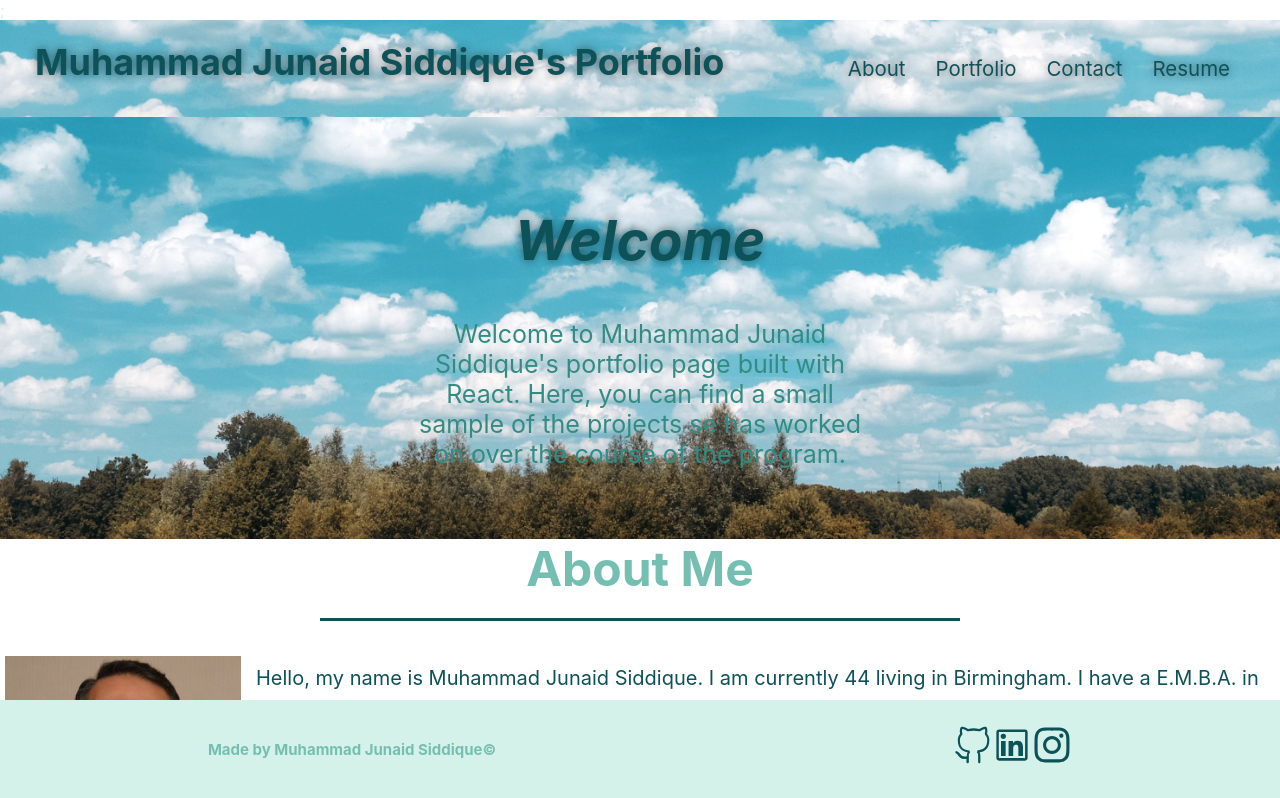
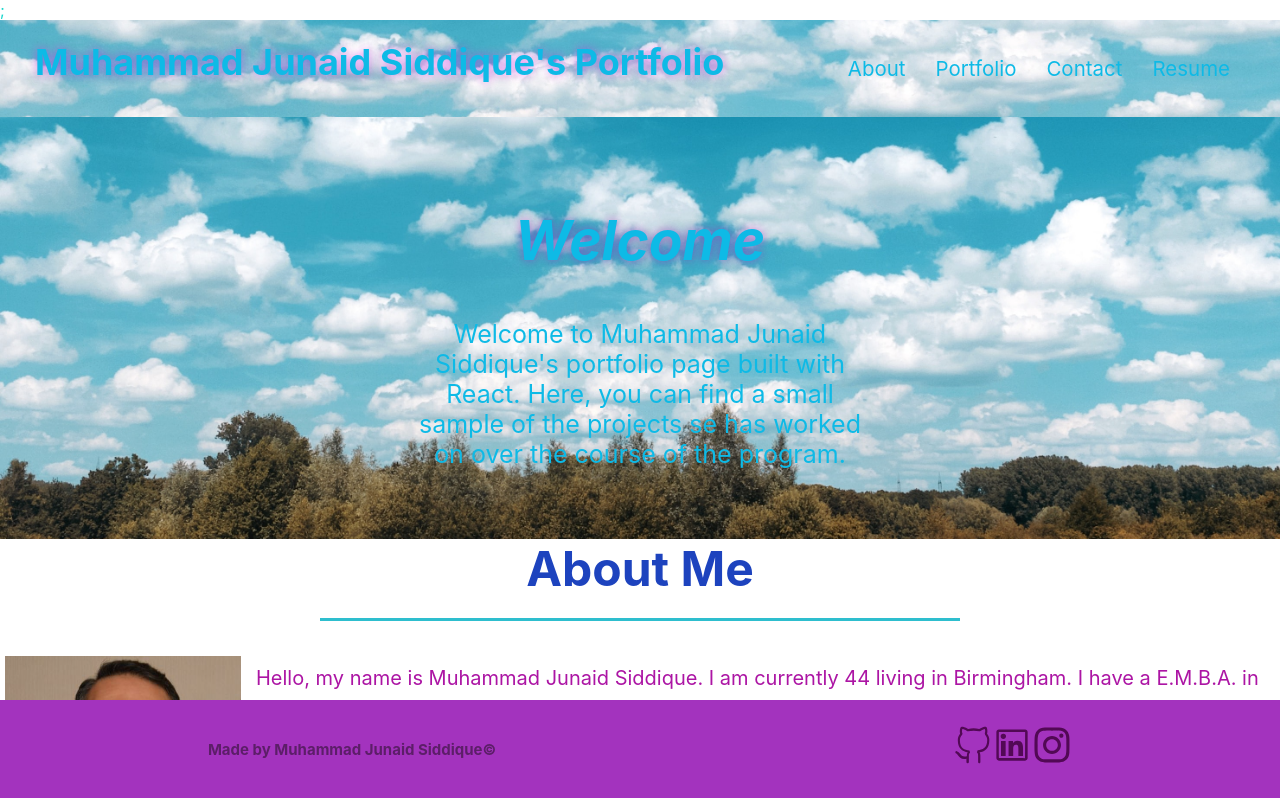
Before and after one commit to junaidmsm/React-Portfolio, a React (Create React App) app: page / in a window 1280 px wide. Shown: the top 798 px of the page. Built offline with nearby package versions, Linux system fonts and the light colour scheme.

Commit message:
changes to css files

```diff
--- a/src/App.css
+++ b/src/App.css
@@ -14,7 +14,7 @@
   }
 
   .App-header {
-    background-color: #282c34;
+    background-color: #1f5fe0;
     min-height: 100vh;
     display: flex;
     flex-direction: column;
@@ -25,7 +25,7 @@
   }
 
   .App-link {
-    color: #d761fb;
+    color: #b822e6;
   }
 
   @keyframes App-logo-spin {
--- a/src/index.css
+++ b/src/index.css
@@ -7,9 +7,9 @@
 
   :root {
     /*main colors */
-    --primary-color: #0E5259;
+    --primary-color: #1aaaec;
     --secondary-color: #9175bf;
-    --tertiary-color: #22b98f;
+    --tertiary-color: #2282b9;
   }
 
   #root {
@@ -22,7 +22,7 @@
 
   body {
     /* more on this crazy alphanumerical value in a minute! */
-    color: #D5F2EA;
+    color: #16d6cc;
     font-family: 'Open Sans', sans-serif;
     margin: 0;
     min-height: 100vh;
@@ -45,7 +45,7 @@
   /* start apply styles to <header> */
   header {
     padding: 20px 35px;
-    background-color: #D5F2EA;
+    background-color: #1619c9;
     display: flex;
     justify-content: space-between;
     flex-wrap: wrap;
@@ -65,15 +65,15 @@
     font-weight: bold;
     margin: 0;
     font-size: 36px;
-    color: #0E5259;
-    text-shadow: 0 0 10px rgba(0, 0, 0, 0.5);
+    color: #0ebae6;
+    text-shadow: 0 0 10px rgba(213, 22, 230, 0.5);
   }
 
 
 
   header a {
     text-decoration: none;
-    color: #0E5259;
+    color: #0ebae6;
   }
 
   header nav {
@@ -95,7 +95,7 @@
     padding: 10px 15px;
     font-weight: normal;
     font-size: 1.60vw;
-    text-shadow: 0 0 10px rgba(0, 0, 0, 0.5);
+    text-shadow: 0 0 10px #0ebae6(20, 173, 211, 0.5);
     border-radius: 15px;
     -webkit-transition: all 1s ease;
     -moz-transition: all 1s ease;
@@ -106,7 +106,7 @@
   }
 
   header nav ul li a:hover {
-    background: #0E5259;
+    background: #10cde2;
     color: #D5F2EA;
     border-radius: 15px;
     text-shadow: none;
@@ -143,13 +143,13 @@
   .hero-cta h2 {
     font-style: italic;
     font-size: 55px;
-    color: #0E5259;
-    text-shadow: 0 0 10px rgba(0, 0, 0, 0.5);
+    color: #0ebae6;
+    text-shadow: 0 0 10px rgba(185, 19, 190, 0.5);
   }
 
   .hero-cta p {
     font-size: 25px;
-    color: #328C83;
+    color: #0ebae6;
   }
 
   /* hero-cta end */
@@ -158,7 +158,7 @@
   /*Intro*/
   .intro p {
     line-height: 1.7;
-    color: #0E5259;
+    color: #ac15a4;
     width: 80%;
     font-size: 20px;
     margin: 0 auto;
@@ -187,7 +187,7 @@
   }
 
   .intro-text p {
-    color: #328C83;
+    color: #ac2dcc;
     font-size: 18px;
   }
 
@@ -197,11 +197,11 @@
   /* REACH OUT STYLES START */
   #reach-out {
     /* margin-top: 5px; */
-    background: #10997b;
+    background: #660c81;
   }
 
   #reach-out h2 {
-    color: #0E5259;
+    color: #1acde0;
   }
 
   .contact h2 {
@@ -225,31 +225,31 @@
 
   .contact-form input,
   .contact-form textarea {
-    border: 1px solid #024e76;
+    border: 1px solid #5f0e5b;
     display: block;
     padding: 7px 15px;
     font-size: 16px;
-    color: #024e76;
+    color: #e4bbde;
     width: 100%;
     margin-bottom: 15px;
     margin-top: 5px;
     border-radius: 10px;
-    background-color: rgba(255, 255, 255, 0.75);
+    background-color: rgba(216, 193, 216, 0.699);
 
   }
 
 
   .contact-form input:focus,
   .contact-form textarea:focus {
-    background-color: rgba(255, 255, 255, 1);
+    background-color: rgb(219, 147, 219);
     outline: none;
   }
 
   .contact-form button {
     width: 100%;
     border: none;
-    background: #F2E3D5;
-    color: #024e76;
+    background: #f0c9ee;
+    color: #901abe;
     text-align: center;
     padding: 15px 0;
     font-size: 25px;
@@ -275,7 +275,7 @@
   }
 
   .contact-info h3 {
-    color: #0E5259;
+    color: #1ab7c9;
     font-size: 32px;
   }
 
@@ -297,12 +297,12 @@
   }
 
   .contact-info a {
-    color: #0E5259;
+    color: #27acbb;
     display: inline;
   }
 
   .contact-info a:hover {
-    color: #13c7a6;
+    color: #a313c7;
     transition: .5s ease;
   }
 
@@ -312,7 +312,7 @@
   /*Start Jobs section*/
 
   .jobs {
-    background: #0E5259;
+    background: #3ec8eb;
 
   }
 
@@ -325,12 +325,12 @@
     flex-wrap: wrap;
     align-items: center;
     justify-content: space-between;
-    border-bottom: 1px solid #D5F2EA;
+    border-bottom: 1px solid #e3d5f2;
   }
 
 
   .job:nth-child(even) {
-    border-bottom: 1px solid #D5F2EA;
+    border-bottom: 1px solid #6914a1;
   }
 
   .job:last-child {
@@ -340,7 +340,7 @@
   .job-text h4 {
     font-size: 26px;
     line-height: 1.5;
-    color: #75BFB2;
+    color: #99148e;
   }
 
 
@@ -385,7 +385,7 @@
 
   .job-img img:hover {
     /*    transition: .5s ease-in-out;*/
-    border: 5px solid #14dab5;
+    border: 5px solid #125bb9;
     transform: scale(1.1);
   }
 
@@ -399,7 +399,7 @@
   }
 
   .job-text p {
-    color: #D5F2EA;
+    color: #6c1dcc;
     font-size: 18px;
   }
 
@@ -413,7 +413,7 @@
 
   .download-intro p {
     line-height: 1.7;
-    color: #0E5259;
+    color: #601bbb;
     width: 95%;
     font-size: 30px;
     margin: 0 auto;
@@ -503,13 +503,13 @@
   } */
 
   .column-title {
-    color: #285950;
+    color: #8620b6;
     font-size: 25px;
     font-weight: bold;
   }
 
   .column-text {
-    color: #285950;
+    color: #780d81;
     font-size: 20px;
     padding: 5px;
 
@@ -530,7 +530,7 @@
 
   /* start styles to <footer> */
   footer {
-    background: #D5F2EA;
+    background: #a333be;
     font-weight: bold;
     width: 100%;
     height: 100px;
@@ -545,13 +545,13 @@
 
   footer h2 {
 
-    color: #75BFB2;
+    color: #5c1e68;
     font-size: 15px;
     margin: 0;
   }
 
   footer p {
-    color: #75BFB2;
+    color: #27dfbd;
     font-size: 15px;
     margin: 0;
     text-align: center;
@@ -565,11 +565,11 @@
   }
 
   footer a {
-    color: #75BFB2;
+    color: #c229b5;
   }
 
   footer a:hover {
-    color: #328C83;
+    color: #1892da;
     transition: .5s ease;
   }
 
@@ -577,12 +577,12 @@
     cursor: pointer;
     list-style: none;
     font-size: 40px;
-    color: #0E5259;
+    color: #520955;
     display: inline-block;
   }
 
   .logo:hover {
-    color: #328C83;
+    color: #2ce0ce;
     opacity: 0.5;
     transition: .5s ease;
   }
@@ -593,7 +593,7 @@
   /* extra titles stylings */
   .section-title {
     font-size: 48px;
-    color: #75BFB2;
+    color: #1d43be;
     border-bottom: 3px solid;
     padding-bottom: 20px;
     text-align: center;
@@ -602,11 +602,11 @@
   }
 
   .primary-border {
-    border-color: #0E5259;
+    border-color: #2ebece;
   }
 
   .secondary-border {
-    border-color: #D5F2EA;
+    border-color: #7b1ec7;
   }
 
   label {
```
